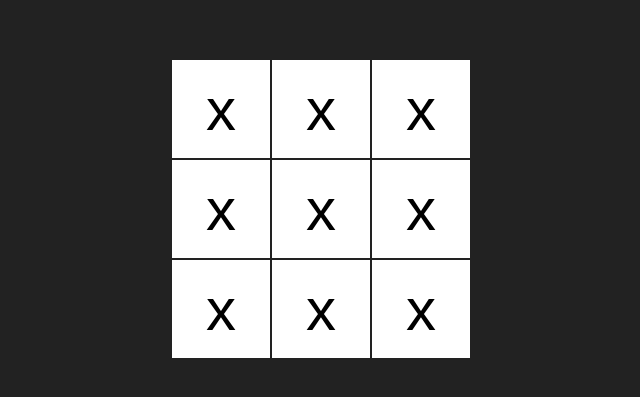
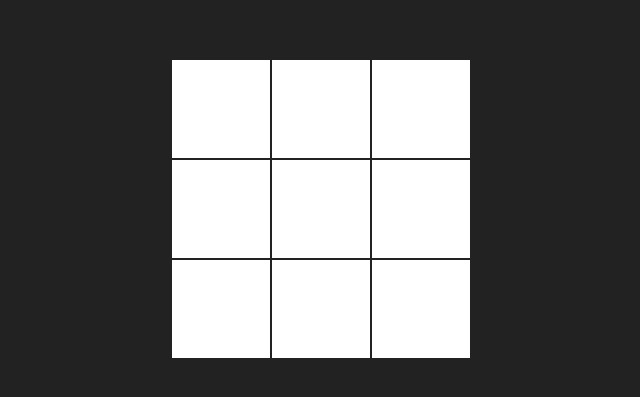
Before and after one commit to mishok321/tic-tac-toe-react, a React (Create React App) app: page / in a window 1280 px wide. Shown: the part 191-588 px from the top of the page, without its empty margins (319-959 px from the left). Built offline with nearby package versions, Linux system fonts and the light colour scheme; the HTML template or start-up script is replaced by a standard one.

Commit message:
add tic-tac-toe logic

```diff
--- /dev/null
+++ b/src/calculateWinner.js
@@ -0,0 +1,21 @@
+function calculateWinner(squares) {
+  const lines = [
+    [0, 1, 2],
+    [3, 4, 5],
+    [6, 7, 8],
+    [0, 3, 6],
+    [1, 4, 7],
+    [2, 5, 8],
+    [0, 4, 8],
+    [2, 4, 6],
+  ];
+  for (let i = 0; i < lines.length; i++) {
+    const [a, b, c] = lines[i];
+    if (squares[a] && squares[a] === squares[b] && squares[a] === squares[c]) {
+      return squares[a];
+    }
+  }
+  return null;
+}
+
+export default calculateWinner;
--- a/src/components/Board.jsx
+++ b/src/components/Board.jsx
@@ -2,21 +2,16 @@ import React from 'react';
 import './Board.css'
 import Square from './Square';
 
-const Board = () => {
+const Board = ({ squares, handleClick }) => {
+    const squaresArr = squares.map((square, index) => <Square
+        key={ index }
+        value={ square }
+        handleClick={ (e) => handleClick(index) }
+    />)
+
     return (
         <div className='board'>
-            <Square />
-            <Square />
-            <Square />
-
-            <Square />
-            <Square />
-            <Square />
-
-            <Square />
-            <Square />
-            <Square />
-
+            {squaresArr}
         </div>
     );
 }
--- a/src/components/Game.jsx
+++ b/src/components/Game.jsx
@@ -1,11 +1,30 @@
-import React from 'react';
+import React, { useState } from 'react';
+import calculateWinner from '../calculateWinner';
 import Board from './Board';
 import './Game.css';
 
 const Game = () => {
+    const [board, setBoard] = useState(Array(9).fill(''))
+    const [xIsNext, setXIsNext] = useState(true)
+    const winner = calculateWinner(board)
+
+    const handleClick = (index) => {
+        const boardCopy = [...board]
+        // Определить, был ли клик по ячейке или игра закончена
+        if (winner || boardCopy[index]) return null
+        // Определить чей ход Х ? О
+        boardCopy[index] = xIsNext ? 'X' : 'O'
+        // Обновить стейт
+        setBoard(boardCopy)
+        setXIsNext(!xIsNext)
+    }
+
     return (
         <div className='wrapper'>
-            <Board />
+            <Board
+                squares = { board }
+                handleClick = { handleClick }
+             />
         </div>
     );
 }
--- a/src/components/Square.jsx
+++ b/src/components/Square.jsx
@@ -1,10 +1,10 @@
 import React from 'react';
 import './Square.css';
 
-const Square = () => {
+const Square = ({ value, handleClick }) => {
     return (
-        <button className='square'>
-            x
+        <button onClick={ handleClick } className='square'>
+            { value }
         </button>
     );
 }
```
